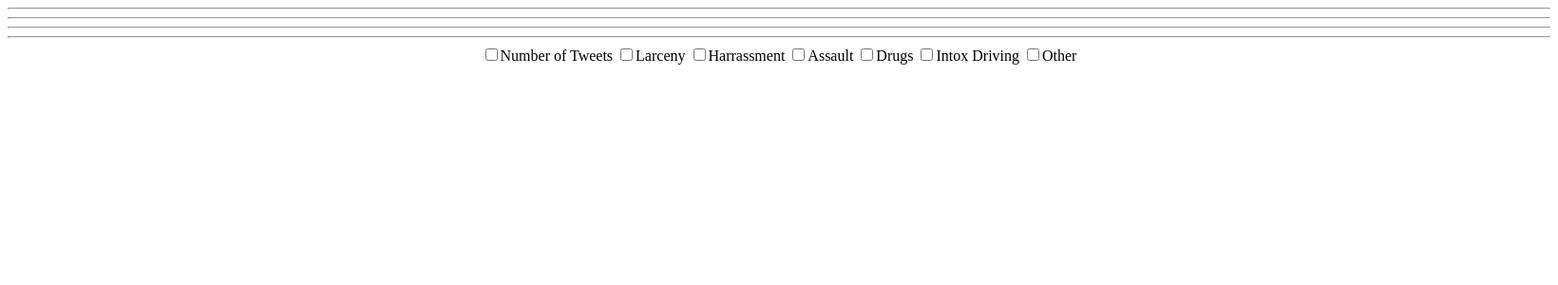
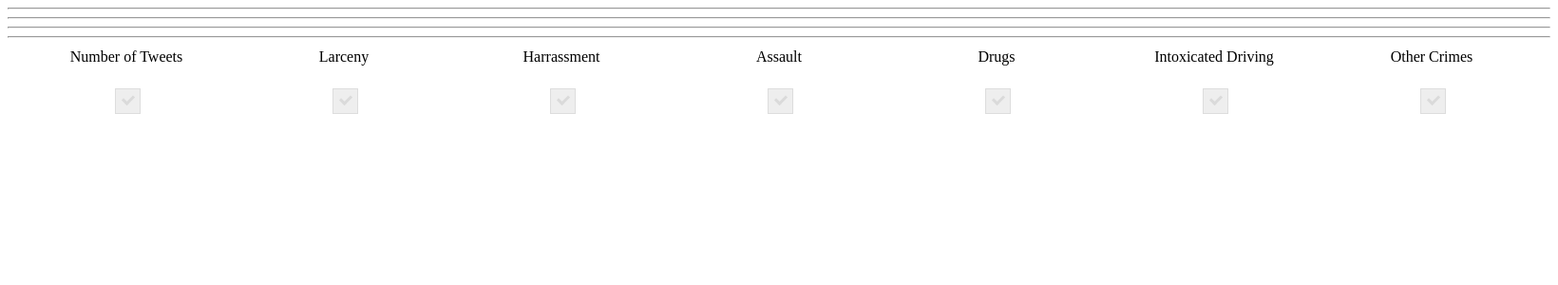
Before and after one commit to Karol-Regula/shish-KeMAB, a Flask app: template templates/test.html in a window 1640 px wide. Shown: the top 300 px of the page at 95% size. Run offline with Flask 2, Linux system fonts and the light colour scheme; the template is opened without the code that fills it, so the values that code supplies are empty.

Commit message:
Even faster transitions and better checkboxes.

```diff
--- a/templates/test.html
+++ b/templates/test.html
@@ -28,6 +28,44 @@
 			pointer-events: none;
 		 }
 
+     .checkboxFive {
+	     width: 25px;
+	     margin: 20px 100px;
+	     position: relative;
+     }
+    .checkboxFive label {
+	    cursor: pointer;
+	    position: absolute;
+	    width: 25px;
+	    height: 25px;
+	    top: 0;
+  	  left: 0;
+	    background: #eee;
+	    border:1px solid #ddd;
+    }
+.checkboxFive label:after {
+	opacity: 0.1;
+	content: '';
+	position: absolute;
+	width: 9px;
+	height: 5px;
+	background: transparent;
+	top: 6px;
+	left: 7px;
+	border: 3px solid #333;
+	border-top: none;
+	border-right: none;
+
+	transform: rotate(-45deg);
+}
+
+.checkboxFive label:hover::after {
+	opacity: 0.5;
+}
+.checkboxFive input[type=checkbox]:checked + label:after {
+	opacity: 1;
+}
+
 	</style>
 </head>
 <body>
@@ -40,6 +78,27 @@
 {{sent}}
 <hr>
 <center>
+  <table>
+    <tr>
+      <td align="center">Number of Tweets</td>
+      <td align="center">Larceny</td>
+      <td align="center">Harrassment</td>
+      <td align="center">Assault</td>
+      <td align="center">Drugs</td>
+      <td align="center">Intoxicated Driving</td>
+      <td align="center">Other Crimes</td>
+    </tr>
+    <tr>
+      <td><div class="checkboxFive"><input type="checkbox" value="1" id="check" name="" /><label for="check"></label></div></td>
+      <td><div class="checkboxFive"><input type="checkbox" value="1" id="larceny" name="" /><label for="larceny"></label></div></td>
+      <td><div class="checkboxFive"><input type="checkbox" value="1" id="harrassment" name="" /><label for="harrassment"></label></div></td>
+      <td><div class="checkboxFive"><input type="checkbox" value="1" id="assault" name="" /><label for="assault"></label></div></td>
+      <td><div class="checkboxFive"><input type="checkbox" value="1" id="drugs" name="" /><label for="drugs"></label></div></td>
+      <td><div class="checkboxFive"><input type="checkbox" value="1" id="intox" name="" /><label for="intox"></label></div></td>
+      <td><div class="checkboxFive"><input type="checkbox" value="1" id="other" name="" /><label for="other"></label></div></td>
+    </tr>
+  </table>
+<!--
 <input type="checkbox" id="check">Number of Tweets</input>
 <input type="checkbox" id="larceny">Larceny</input>
 <input type="checkbox" id="harrassment">Harrassment</input>
@@ -47,6 +106,7 @@
 <input type="checkbox" id="drugs">Drugs</input>
 <input type="checkbox" id="intox">Intox Driving</input>
 <input type="checkbox" id="other">Other</input>
+-->
 <script>
 //read in the data arrays
 var cnum = {{test}};
@@ -67,14 +127,14 @@ function lar(){
 	if(d3.select("#larceny").property("checked") ){
 		svg.selectAll("rect.blue")
 		.transition()
-		.duration(800)
+		.duration(400)
 		.attr("y", function(d,i) {return parseFloat(d3.select(this).attr("y")) + (height / 2 - y(d3.sum(tweets)/d3.sum(crimes) * icrime[i][0]))})
 		.attr("height", function(d,i){return d3.select(this).attr("height") - (height / 2 - y(d3.sum(tweets)/d3.sum(crimes) * icrime[i][0]));});
 	}
 	else if(!d3.select("#larceny").property("checked")){
 		svg.selectAll("rect.blue")
 		.transition()
-		.duration(800)
+		.duration(400)
 		.attr("y", function(d,i) {return parseFloat(d3.select(this).attr("y")) - (height / 2 - y(d3.sum(tweets)/d3.sum(crimes) * icrime[i][0]))})
 		.attr("height", function(d,i){return parseFloat(d3.select(this).attr("height")) + (height / 2 - y(d3.sum(tweets)/d3.sum(crimes) * icrime[i][0]));});
 	}
@@ -84,14 +144,14 @@ function har(){
 	if(d3.select("#harrassment").property("checked")){
 		svg.selectAll("rect.blue")
 		.transition()
-		.duration(800)
+		.duration(400)
 		.attr("y", function(d,i) {return parseFloat(d3.select(this).attr("y")) + (height / 2 - y(d3.sum(tweets)/d3.sum(crimes) * icrime[i][1]))})
 		.attr("height", function(d,i){return d3.select(this).attr("height") - (height / 2 - y(d3.sum(tweets)/d3.sum(crimes) * icrime[i][1]));});
 	}
 	else{
 		svg.selectAll("rect.blue")
 		.transition()
-		.duration(800)
+		.duration(400)
 		.attr("y", function(d,i) {return parseFloat(d3.select(this).attr("y")) - (height / 2 - y(d3.sum(tweets)/d3.sum(crimes) * icrime[i][1]))})
 		.attr("height", function(d,i){return parseFloat(d3.select(this).attr("height")) + (height / 2 - y(d3.sum(tweets)/d3.sum(crimes) * icrime[i][1]));});
 	}
@@ -101,14 +161,14 @@ function asu(){
 	if(d3.select("#assault").property("checked")){
 		svg.selectAll("rect.blue")
 		.transition()
-		.duration(800)
+		.duration(400)
 		.attr("y", function(d,i) {return parseFloat(d3.select(this).attr("y")) + (height / 2 - y(d3.sum(tweets)/d3.sum(crimes) * icrime[i][2]))})
 		.attr("height", function(d,i){return d3.select(this).attr("height") - (height / 2 - y(d3.sum(tweets)/d3.sum(crimes) * icrime[i][2]));});
 	}
 	else{
 		svg.selectAll("rect.blue")
 		.transition()
-		.duration(800)
+		.duration(400)
 		.attr("y", function(d,i) {return parseFloat(d3.select(this).attr("y")) - (height / 2 - y(d3.sum(tweets)/d3.sum(crimes) * icrime[i][2]))})
 		.attr("height", function(d,i){return parseFloat(d3.select(this).attr("height")) + (height / 2 - y(d3.sum(tweets)/d3.sum(crimes) * icrime[i][2]));});
 	}
@@ -118,14 +178,14 @@ function dru(){
 	if(d3.select("#drugs").property("checked")){
 		svg.selectAll("rect.blue")
 		.transition()
-		.duration(800)
+		.duration(400)
 		.attr("y", function(d,i) {return parseFloat(d3.select(this).attr("y")) + (height / 2 - y(d3.sum(tweets)/d3.sum(crimes) * icrime[i][3]))})
 		.attr("height", function(d,i){return d3.select(this).attr("height") - (height / 2 - y(d3.sum(tweets)/d3.sum(crimes) * icrime[i][3]));});
 	}
 	else{
 		svg.selectAll("rect.blue")
 		.transition()
-		.duration(800)
+		.duration(400)
 		.attr("y", function(d,i) {return parseFloat(d3.select(this).attr("y")) - (height / 2 - y(d3.sum(tweets)/d3.sum(crimes) * icrime[i][3]))})
 		.attr("height", function(d,i){return parseFloat(d3.select(this).attr("height")) + (height / 2 - y(d3.sum(tweets)/d3.sum(crimes) * icrime[i][3]));});
 	}
@@ -135,14 +195,14 @@ function inx(){
 	if(d3.select("#intox").property("checked")){
 		svg.selectAll("rect.blue")
 		.transition()
-		.duration(800)
+		.duration(400)
 		.attr("y", function(d,i) {return parseFloat(d3.select(this).attr("y")) + (height / 2 - y(d3.sum(tweets)/d3.sum(crimes) * icrime[i][4]))})
 		.attr("height", function(d,i){return d3.select(this).attr("height") - (height / 2 - y(d3.sum(tweets)/d3.sum(crimes) * icrime[i][4]));});
 	}
 	else{
 		svg.selectAll("rect.blue")
 		.transition()
-		.duration(800)
+		.duration(400)
 		.attr("y", function(d,i) {return parseFloat(d3.select(this).attr("y")) - (height / 2 - y(d3.sum(tweets)/d3.sum(crimes) * icrime[i][4]))})
 		.attr("height", function(d,i){return parseFloat(d3.select(this).attr("height")) + (height / 2 - y(d3.sum(tweets)/d3.sum(crimes) * icrime[i][4]));});
 	}
@@ -152,14 +212,14 @@ function oth(){
 	if(d3.select("#other").property("checked")){
 		svg.selectAll("rect.blue")
 		.transition()
-		.duration(800)
+		.duration(400)
 		.attr("y", function(d,i) {return parseFloat(d3.select(this).attr("y")) + (height / 2 - y(d3.sum(tweets)/d3.sum(crimes) * icrime[i][5]))})
 		.attr("height", function(d,i){return d3.select(this).attr("height") - (height / 2 - y(d3.sum(tweets)/d3.sum(crimes) * icrime[i][5]));});
 	}
 	else{
 		svg.selectAll("rect.blue")
 		.transition()
-		.duration(800)
+		.duration(400)
 		.attr("y", function(d,i) {return parseFloat(d3.select(this).attr("y")) - (height / 2 - y(d3.sum(tweets)/d3.sum(crimes) * icrime[i][5]))})
 		.attr("height", function(d,i){return parseFloat(d3.select(this).attr("height")) + (height / 2 - y(d3.sum(tweets)/d3.sum(crimes) * icrime[i][5]));});
 	}
@@ -172,7 +232,7 @@ function display(){
 	  	.data(tweets)
 	  	.attr("y", function(d) {return height/2 + 1;})
 		.transition()
-		.duration(800)
+		.duration(400)
 	  	.attr("height", function(d) {return y2(d);})
 
 		svg.selectAll("g.y2").select("text.soon").text("Number of Tweets");
@@ -183,7 +243,7 @@ function display(){
 	  	//.attr("x",function(d) {return x(months[tweets.indexOf(d)])})
 	  	.attr("y", function(d) {return height/2 + 1;})
 		.transition()
-		.duration(800)
+		.duration(400)
 	  	.attr("height", function(d) {return y2(d);})
 
 		svg.selectAll("g.y2").select("text.soon").text("Sentiment Value");
```
